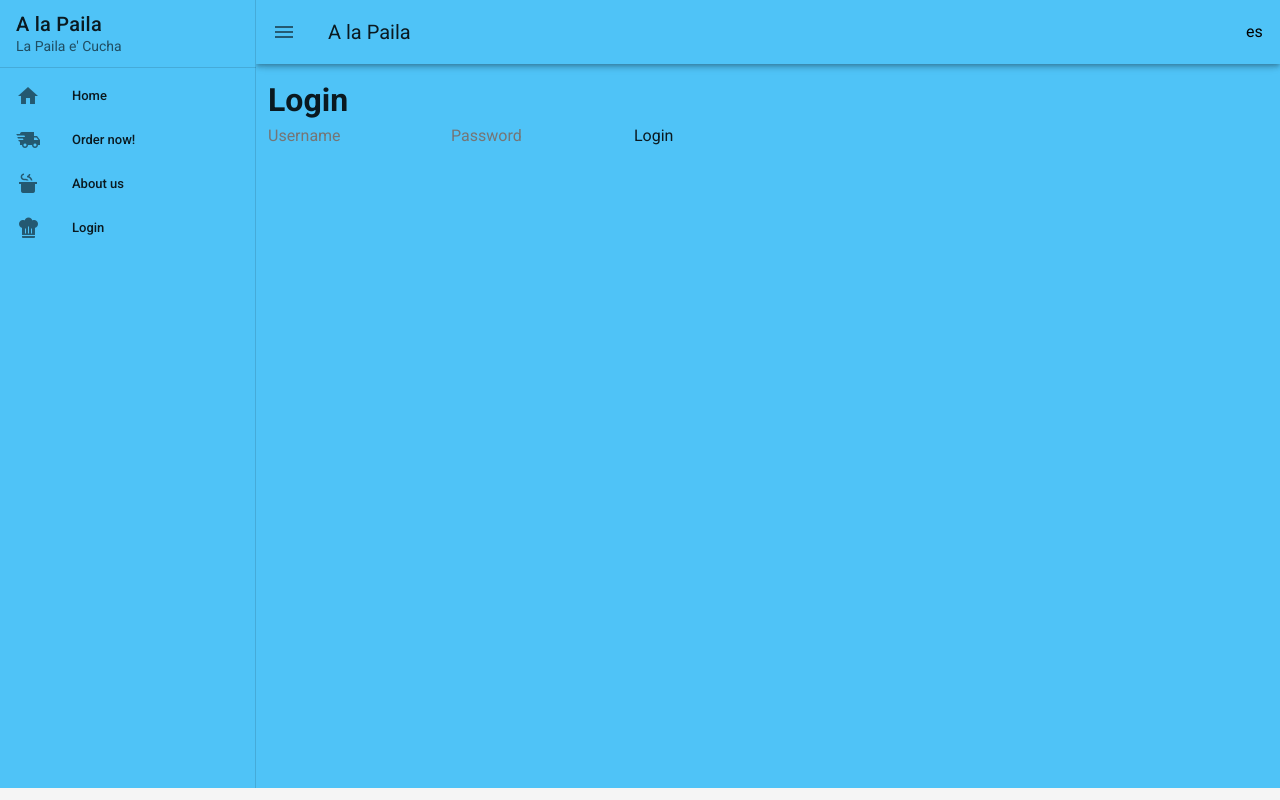
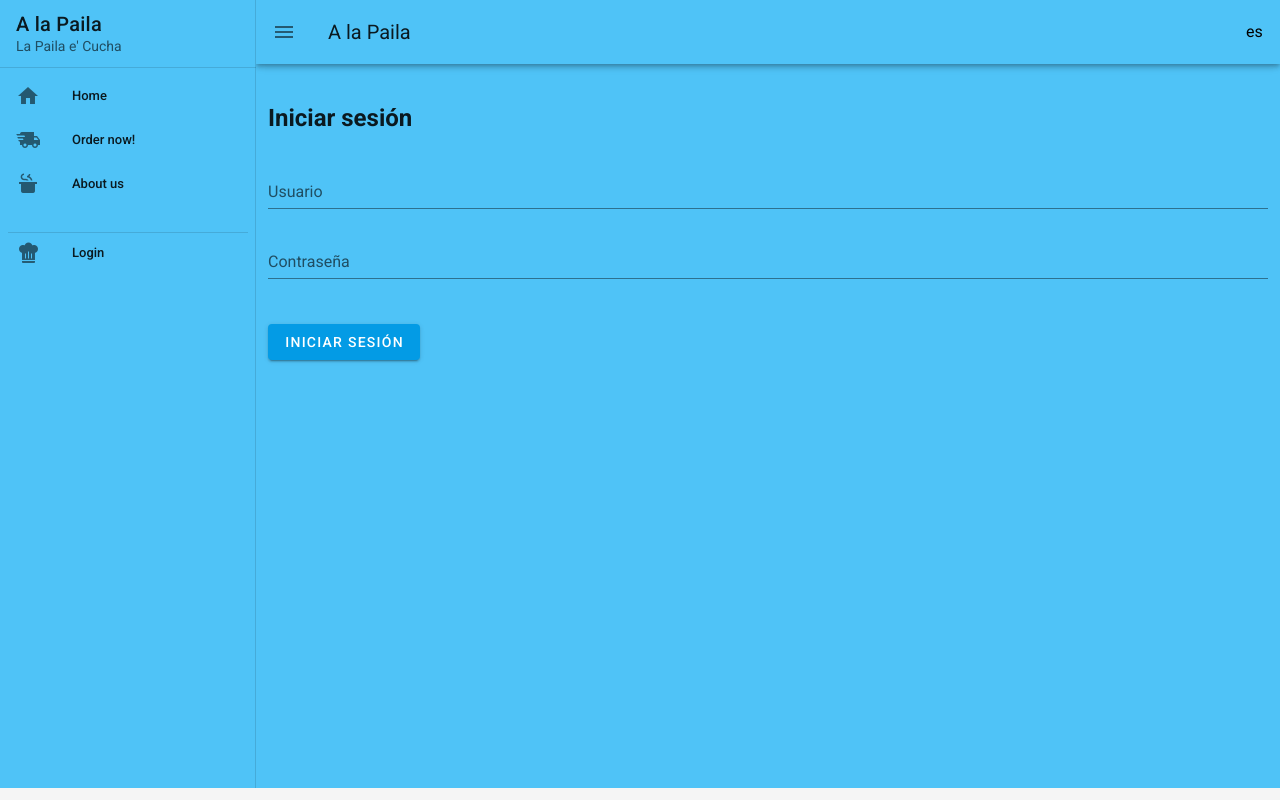
Before and after one commit to duncantaylor85/food-ordering-app, a Vue app: page /login in a window 1280 px wide. Both pictures are taken after a click on the button 28 px from the left and 32 px from the top of the page. Built offline with nearby package versions, Linux system fonts and the light colour scheme.

Commit message:
feat(login): add login and translations

```diff
--- a/src/App.vue
+++ b/src/App.vue
@@ -26,7 +26,7 @@
             :key="item.title"
             link
             v-scroll-to="item.scrollto"
-            @click.stop="drawer = !drawer"
+            @click.stop="onMenuItemClick(item.scrollto)"
           >
             <v-list-item-icon>
               <v-icon>{{ item.icon }}</v-icon>
@@ -36,6 +36,21 @@
               <v-list-item-title>{{ item.title }}</v-list-item-title>
             </v-list-item-content>
           </v-list-item>
+          <br>
+          <v-divider></v-divider>
+
+          <!-- TODO change this to logout if authenticated == true -->
+          <v-list-item
+            link
+            @click="onMenuItemClick('login')"
+          >
+            <v-list-item-icon>
+              <v-icon>mdi-chef-hat</v-icon>
+            </v-list-item-icon>
+            <v-list-item-content>
+              <v-list-item-title>Login</v-list-item-title>
+            </v-list-item-content>
+          </v-list-item>
         </v-list>
       </v-navigation-drawer>
 
@@ -43,6 +58,7 @@
         <v-app-bar-nav-icon @click="drawer = !drawer"></v-app-bar-nav-icon>
         <v-toolbar-title>{{$t("commonAppTitle")}}</v-toolbar-title>
         <v-spacer></v-spacer>
+         <router-link v-if="authenticated" to="/login" v-on:click.native="logout()" replace>Logout</router-link>
         <LocaleChanger />
       </v-app-bar>
 
@@ -51,8 +67,7 @@
         <!-- Provides the application the proper gutter -->
         <v-container fluid>
           <!-- If using vue-router -->
-          <router-view></router-view>
-         <!-- <router-view @authenticated="setAuthenticated"></router-view>-->
+         <router-view @authenticated="setAuthenticated" />
         </v-container>
       </v-main>
 
@@ -66,7 +81,7 @@
 <script>
 import Vue from "vue";
 import LocaleChanger from "./components/LocaleChanger.vue";
-
+import VueScrollTo  from 'vue-scrollto';
 
 export default Vue.extend({
   name: "App",
@@ -79,13 +94,8 @@ export default Vue.extend({
         { title: 'Home', icon: 'mdi-home', scrollto: "#home" },
         { title: 'Order now!', icon: 'mdi-truck-fast', scrollto:"#order-now"},
         { title: 'About us', icon: 'mdi-pot-steam', scrollto:"#about-us" },
-        { title: 'Login', icon: 'mdi-chef-hat', scrollto:"" },
-     ],
+      ],
       authenticated: false,
-      mockAccount: {
-          username: "nraboy",
-          password: "password"
-      }
     };
   },
   computed:{
@@ -99,6 +109,17 @@ export default Vue.extend({
       },
       logout() {
           this.authenticated = false;
+      },
+      onMenuItemClick(menu){
+        if (menu == 'login'){
+          this.$router.push(menu).catch(()=>{});
+        }
+        if (menu != 'login' && this.$router.currentRoute.name =='login') {
+          this.$router.go(-1);
+          // TODO: scroll to clicked item
+        }
+
+        this.drawer= !this.drawer;
       }
   },
   watch: {
--- a/src/components/ConfirmationDialog.vue
+++ b/src/components/ConfirmationDialog.vue
@@ -25,7 +25,7 @@
       </v-card-text>
       <v-card-actions>
         <v-spacer></v-spacer>
-        <v-btn color="green darken-1" text @click="closeDialog" :disabled="loading">
+        <v-btn color="blue darken-1" text @click="closeDialog" :disabled="loading">
           {{ $t("cancelButtonLabel") }}
         </v-btn>
         <v-btn color="primary" text @click="sendFoodOrder" :loading="loading">
--- a/src/locales/en.json
+++ b/src/locales/en.json
@@ -32,5 +32,8 @@
   "homeDescription2": "Enjoy again the taste of Venezuela",
   "orderNowTitle": "Order Now",
   "aboutUsTitle": "De Guacurebo pa' Montreal! ",
-  "aboutUsDescription": "Tanto se extrañan los sabores del terruño, que uno termina llevándolos a todo el mundo."
+  "aboutUsDescription": "Tanto se extrañan los sabores del terruño, que uno termina llevándolos a todo el mundo.",
+  "usernameLabel": "Username",
+  "passwordLabel": "Password",
+  "loginLabel": "Login"
 }
--- a/src/locales/es.json
+++ b/src/locales/es.json
@@ -33,5 +33,8 @@
   "homeDescription2": "Disfruta de nuevo del sabor de Venezuela",
   "orderNowTitle": "Ordena ahora!",
   "aboutUsTitle": "De Guacurebo pa' Montreal! ",
-  "aboutUsDescription": "Tanto se extrañan los sabores del terruño, que uno termina llevándolos a todo el mundo."
+  "aboutUsDescription": "Tanto se extrañan los sabores del terruño, que uno termina llevándolos a todo el mundo.",
+  "usernameLabel": "Usuario",
+  "passwordLabel": "Contraseña",
+  "loginLabel": "Iniciar sesión"
 }
--- a/src/locales/fr.json
+++ b/src/locales/fr.json
@@ -33,5 +33,8 @@
     "homeDescription2": "Enjoy again the taste of Venezuela",
     "orderNowTitle": "OrderNow",
     "aboutUsTitle": "De Guacurebo pa' Montreal! ",
-    "aboutUsDescription": "Tanto se extrañan los sabores del terruño, que uno termina llevándolos a todo el mundo."
+    "aboutUsDescription": "Tanto se extrañan los sabores del terruño, que uno termina llevándolos a todo el mundo.",
+    "usernameLabel": "Username",
+    "passwordLabel": "Password",
+    "loginLabel": "Login"
   }
--- a/src/router/index.js
+++ b/src/router/index.js
@@ -9,7 +9,7 @@ Vue.use(VueRouter)
 const routes = [
   {
     path: '/',
-    name: 'Home',
+    name: 'home',
     component: Home
   },
   {
--- a/src/views/login.vue
+++ b/src/views/login.vue
@@ -1,9 +1,20 @@
 <template>
     <div id="login">
-        <h1>Login</h1>
-        <input type="text" name="username" v-model="input.username" placeholder="Username" />
-        <input type="password" name="password" v-model="input.password" placeholder="Password" />
-        <button type="button" v-on:click="login()">Login</button>
+        <br>
+        <h2>{{$t('loginLabel')}}</h2>
+        <br>
+         <v-text-field
+            type="text"
+            :label="$t('usernameLabel')"
+            v-model="input.username"
+          ></v-text-field>
+          <v-text-field
+            type="text"
+            :label="$t('passwordLabel')"
+            v-model="input.password"
+          ></v-text-field>
+          <br>
+        <v-btn color="primary" v-on:click="login()">{{$t('loginLabel')}}</v-btn>
     </div>
 </template>
 
@@ -21,7 +32,7 @@
         methods: {
             login() {
                 if(this.input.username != "" && this.input.password != "") {
-                    if(this.input.username == this.$parent.mockAccount.username && this.input.password == this.$parent.mockAccount.password) {
+                    if(this.input.username == 'natalya' && this.input.password == 'natalya123') {
                         this.$emit("authenticated", true);
                         this.$router.replace({ name: "secure" });
                     } else {
```
